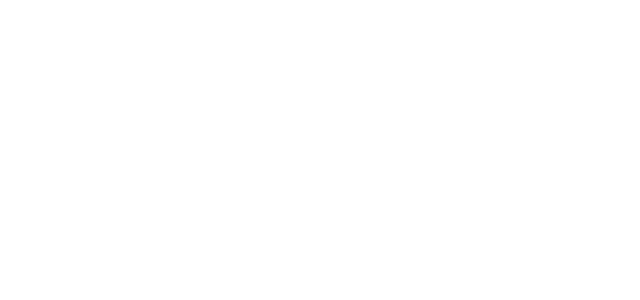
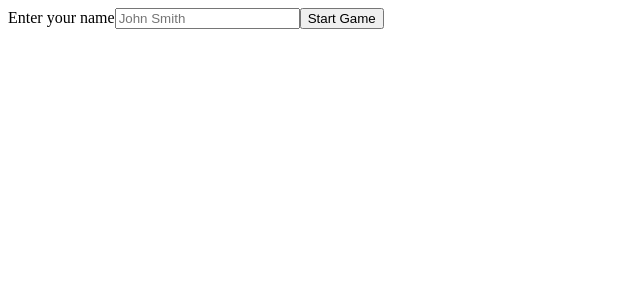
Before and after one commit to jl-stephenson/n-back-task, a React (Vite) app: page / in a window 1280 px wide. Shown: the top 300 px of the page, without its empty margins (0-640 px from the left). Built offline with nearby package versions, Linux system fonts and the light colour scheme.

Commit message:
feature: landing screen

```diff
--- a/src/App.tsx
+++ b/src/App.tsx
@@ -1,10 +1,27 @@
 import { useEffect, useMemo, useReducer, useRef, useState } from "react";
 
-const LETTERS = ["A", "B", "A", "D", "E", "F", "E"];
+const LETTERS = [
+  "A",
+  "S",
+  "A",
+  "D",
+  "N",
+  "F",
+  "N",
+  "N",
+  "Q",
+  "B",
+  "Q",
+  "Z",
+  "L",
+  "K",
+  "L",
+];
 const MAX_ERRORS = 2;
 
 type Trial = {
   id: number;
+  username: string;
   timestamp: number;
   correctCount: number;
   falseAlarmCount: number;
@@ -12,13 +29,18 @@ type Trial = {
 };
 
 type Action =
-  | { type: "started" }
+  | { type: "started"; name: string }
   | { type: "false_alarm" }
   | { type: "identified_correct" }
   | { type: "missed" };
 
+type LandingScreenProps = {
+  onStart: (name: string) => void;
+};
+
 const initialTrial: Trial = {
   id: 0,
+  username: "",
   timestamp: 0,
   correctCount: 0,
   falseAlarmCount: 0,
@@ -31,6 +53,7 @@ function trialReducer(trial: Trial, action: Action) {
       const now = Date.now();
       return {
         id: now,
+        username: action.name,
         timestamp: now,
         correctCount: 0,
         falseAlarmCount: 0,
@@ -61,6 +84,21 @@ function trialReducer(trial: Trial, action: Action) {
   }
 }
 
+function LandingScreen({ onStart }: LandingScreenProps) {
+  const [name, setName] = useState("");
+  return (
+    <main>
+      <label htmlFor="name">Enter your name</label>
+      <input
+        id="name"
+        placeholder="John Smith"
+        onChange={(event) => setName(event?.currentTarget.value)}
+      />
+      <button onClick={() => onStart(name)}>Start Game</button>
+    </main>
+  );
+}
+
 export default function App() {
   const [displayLetter, setDisplayLetter] = useState("");
   const [index, setIndex] = useState(0);
@@ -77,9 +115,10 @@ export default function App() {
     [index]
   );
 
-  useEffect(() => {
-    dispatch({ type: "started" });
-  }, []);
+  function onStart(name: string) {
+    dispatch({ type: "started", name });
+    setIndex(0);
+  }
 
   useEffect(() => {
     if (isEnd) return;
@@ -123,6 +162,8 @@ export default function App() {
     };
   }, [index, isEnd, isMatch]);
 
+  if (!trial.username) return <LandingScreen onStart={onStart} />;
+
   return (
     <main>
       {!isEnd && <h1>{displayLetter}</h1>}
```
